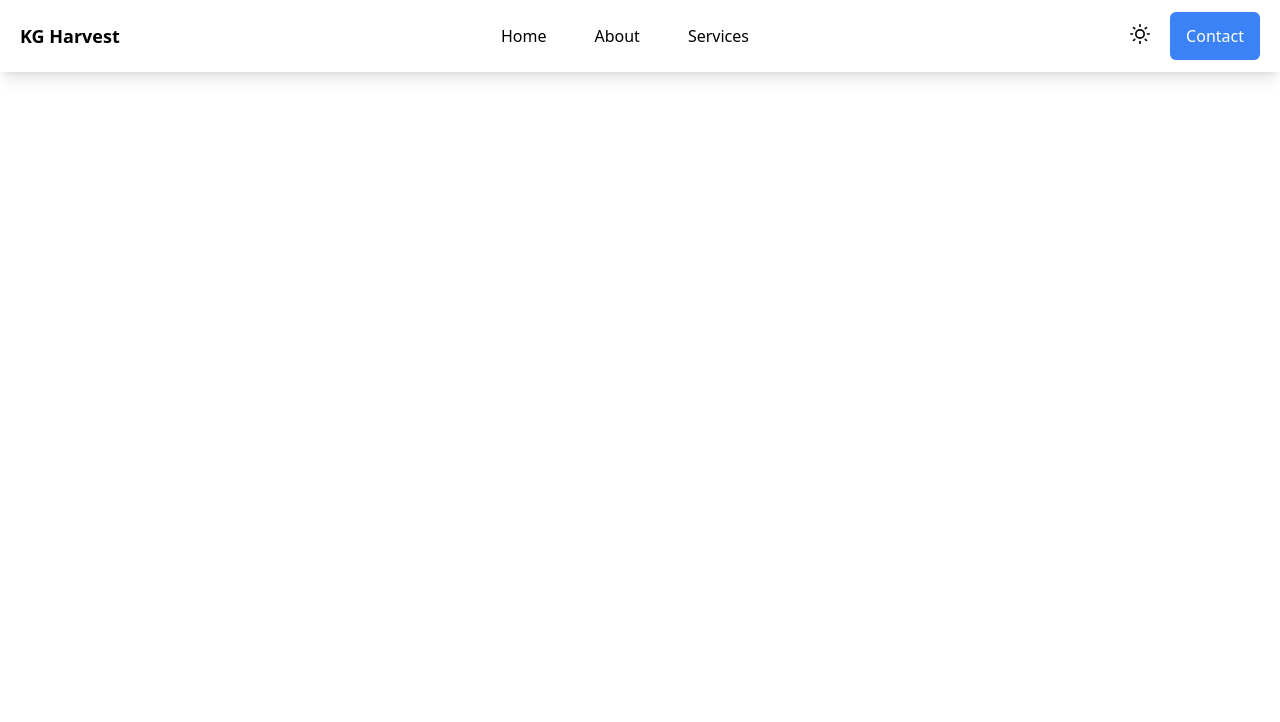
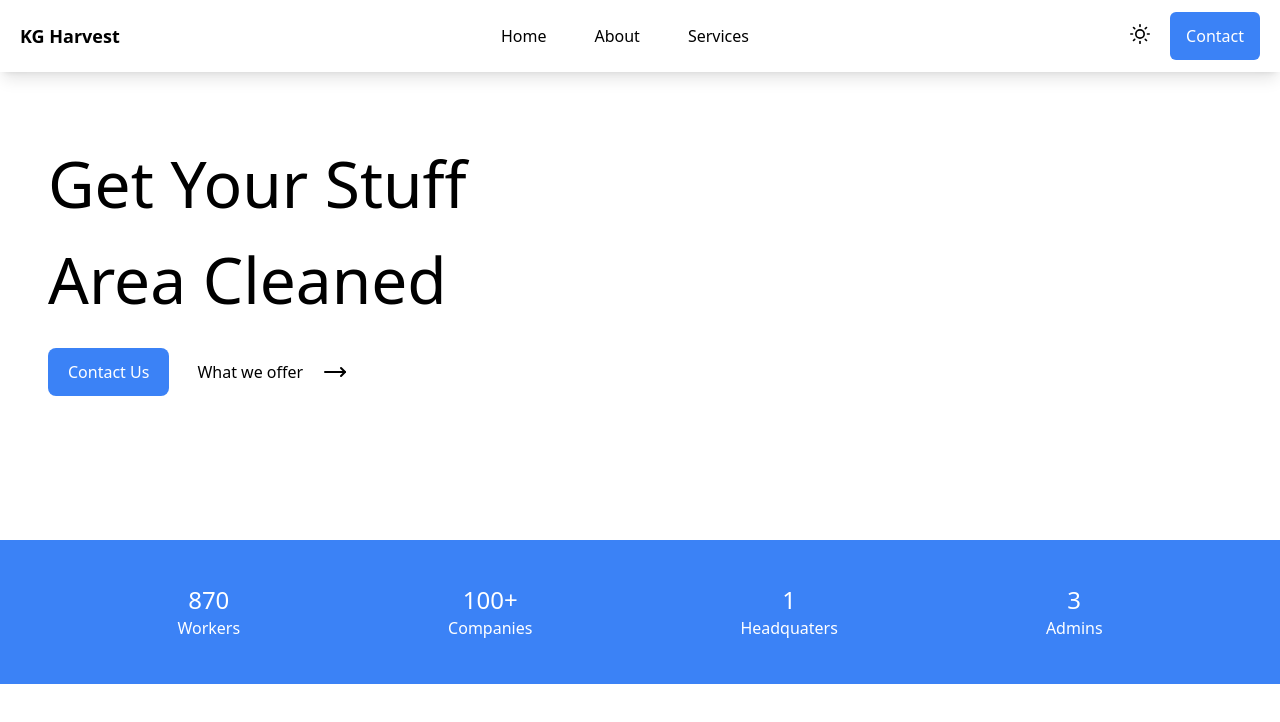
Before and after one commit to Daweed234/kg_harvest-gig, a React (Create React App) app: page / in a window 1280 px wide. Shown: the top 722 px of the page. Built offline with nearby package versions, Linux system fonts and the light colour scheme.

Commit message:
different changes

```diff
--- a/package.json
+++ b/package.json
@@ -6,6 +6,7 @@
     "@testing-library/jest-dom": "^5.17.0",
     "@testing-library/react": "^13.4.0",
     "@testing-library/user-event": "^13.5.0",
+    "lucide-react": "^0.376.0",
     "react": "^18.3.1",
     "react-dom": "^18.3.1",
     "react-icons": "^5.1.0",
--- a/src/App.js
+++ b/src/App.js
@@ -1,9 +1,11 @@
-import Navbar from "./Pages/Navbar";
+import Navbar from "./Components/Navbar";
+import Home from "./Pages/Home";
 
 const App = () => {
   return(
 <>
 <Navbar />
+<Home />
 </>
   );
 }
--- a/src/Pages/Navbar.jsx
+++ b/src/Components/Navbar.jsx
@@ -3,7 +3,7 @@ import { FiSun } from 'react-icons/fi';
 
 const Navbar = () => {
   return (
-    <div className="sticky top-0">
+    <div className="sticky top-0  bg-white z-50">
       <nav className="px-5 py-3 shadow-lg">
         <div className="container mx-auto">
           <div className="flex justify-between items-center">
--- /dev/null
+++ b/src/Pages/Home.jsx
@@ -0,0 +1,50 @@
+import React from "react";
+
+import { MoveRight } from "lucide-react";
+
+const Home = () => {
+    return (
+        <>
+            <div className=" h- w-full ">
+                <div className="flex flex-col ml-12 mt-16">
+                    <p className="text-[64px] font-medium">
+                        Get Your Stuff <br />
+                        Area Cleaned
+                    </p>
+                    <p></p>
+                    <div className=" flex flex-row gap-2 mt-5">
+                        <button className="px-5 py-3 bg-blue-500 text-white rounded-lg hover:-translate-y-3 duration-300">
+                            Contact Us
+                        </button>
+                        <div className="hover:-translate-y-3 duration-300 flex flex-row">
+                            <button className="px-5 py3 text-black rounded-lg ">
+                                What we offer
+                            </button>
+                            <MoveRight className="mt-3 w-6" />
+                        </div>
+                    </div>
+                </div>
+                <div className="flex flex-row items-center justify-center gap-52 bg-blue-500 h-36 mt-36">
+                <div className="flex flex-col items-center">
+                        <p className="text-white font-medium text-2xl">870</p>
+                        <p className="text-white">Workers</p>
+                    </div>
+                    <div className="flex flex-col items-center">
+                        <p className="text-white font-medium text-2xl">100+</p>
+                        <p className="text-white">Companies</p>
+                    </div>
+                    <div className="flex flex-col items-center">
+                        <p className="text-white font-medium text-2xl">1</p>
+                        <p className="text-white">Headquaters</p>
+                    </div>
+                    <div className="flex flex-col items-center">
+                        <p className="text-white font-medium text-2xl">3</p>
+                        <p className="text-white">Admins</p>
+                    </div>
+                </div>
+            </div>
+        </>
+    );
+};
+
+export default Home;
```
Also changed, not shown: 1 other file (tests, documents, lock files or other folders).
